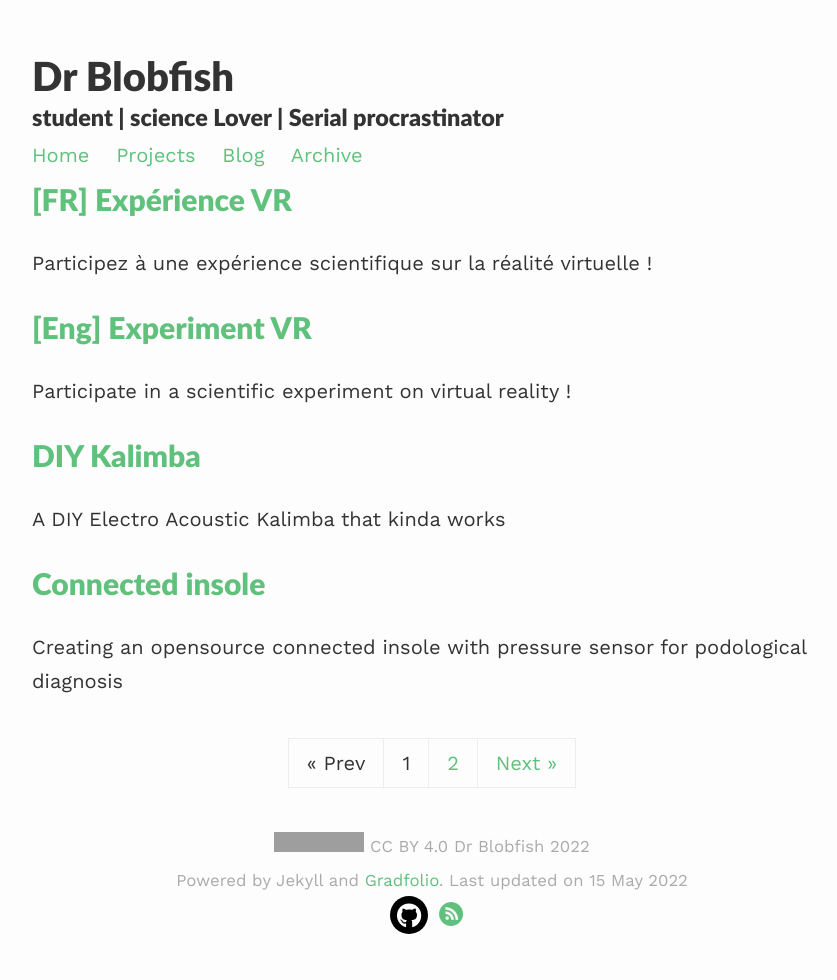
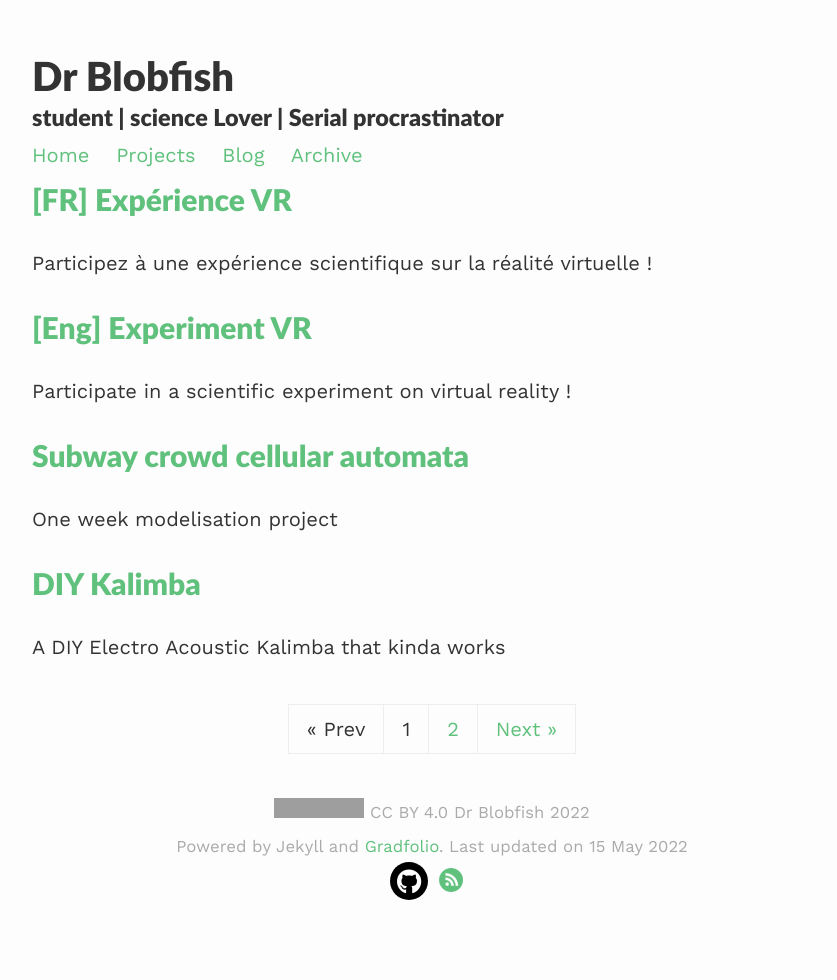
Before and after one commit to drblobfish/drblobfish.github.io, a Jekyll site: the page built from blog/index.html, in a window 1280 px wide. Shown: the whole page, without its empty margins (208-1045 px from the left). Built offline with Jekyll 4.4.1, drawn with Linux system fonts in a browser that asks for light colours; nearby versions of some CDN libraries; the list of posts is cut into pages by our own code; grey boxes are pictures that could not be loaded.

Commit message:
updated the website

```diff
--- /dev/null
+++ b/_posts/2022-03-4-modelisation-week.md
@@ -0,0 +1,52 @@
+---
+layout: post
+title: Subway crowd cellular automata
+description: One week modelisation project
+---
+
+As an assignment in my program, we had to do a full modelisation project in **only one week**.
+
+The project turned out to be quite challenging given the time we had. However, I still think it was a very interesting learning experience.
+
+<table>
+<tr>
+ <th scope="col">
+ 	<img src="/assets/images/subway-crowd-cellular-automata/dynamic-1.png" width="95%">
+ </th>
+ <th scope="col">
+ 	<img src="/assets/images/subway-crowd-cellular-automata/dynamic-2.png" width="95%">
+ </th>
+ <th scope="col">
+ 	<img src="/assets/images/subway-crowd-cellular-automata/dynamic-3.png" width="95%">
+ </th>
+</tr>
+</table>
+<p align="center"> An example of dynamic we wanted to model</p>
+
+# Abstract
+
+The location of agents in a subway wagon are subject to complex dynamics : people want a comfortable place while avoiding proximity to other people. Added to the constant flow of subway users entering and exiting the wagon, these dynamics results in more or less efficient flow of people.
+
+During this one week modelisation project, we want to model the flow and distribution of agents evolving in a subway wagon to study the impact of the geometry of subway (position of seats and metal pole) on the flow and the final distribution of agents as well as the number of users that were able to find a comfortable place.
+
+We propose a cellular automata model describing the interaction between agents, walls of the metro, seats, and rest position (ie. next to the walls and to the metal poles).
+
+<p align="center">
+    <img src="/assets/images/subway-crowd-cellular-automata/comfort-matrix.png" width="50%">
+    <br />
+    <i align="center"></i>
+</p>
+
+# Links
+
+Our poster can be found [in pdf format here](/assets/pdf/modelisation-week/Poster Subway dynamics.pdf).
+
+Our final report can be found [in pdf format here](/assets/pdf/modelisation-week/Final_report_team3.pdf).
+
+Code for our small python package, code for data analysis, images and documentation (basically everything) are on this [github repository](https://github.com/drblobfish/subway-crowd-cellular-automata).
+
+More information can be found on our [CRI project page](https://projects.learningplanetinstitute.org/projects/1ploTJ6e/des).
+
+# Context
+
+This one week long project is produced as an assignment during the Modelisation Project Week in the [Frontiers of Life Bachelor](https://licence.learningplanetinstitute.org/fr) (Center for Interdisciplinary Research, University of Paris), with Antoine Bergel and Anton François as Teachers.
--- a/_posts/2021-12-10-connected_insole.md
+++ b/_projects/5_connected_insole.md
@@ -1,7 +1,7 @@
 ---
 layout: post
-title: "Connected insole"
-description: "Creating an opensource connected insole with pressure sensor for podological diagnosis"
+title: Connected insole
+description: Connected insole for podological diagnosis
 ---
 
 [tl;dr] As a personnal project, I worked on an insole with pressure sensors that communicates via Bluetooth to a web app (test it at [this address](https://drblobfish.github.io/connected_insole/))
```
Also changed, not shown: _pages/projects.md (+1 -1 lines), _projects/6_diving_4th_dim.md (added, +29 -0 lines), _projects/1_Lost.md (renamed from _projects/4_Lost.md), _projects/2_little_shadow.md (renamed from _projects/3_little_shadow.md), _projects/3_3d_grav_sim.md (renamed from _projects/2_3d_grav_sim.md), _projects/4_Centrifuge.md (renamed from _projects/1_Centrifuge.md), assets/images/subway-crowd-cellular-automata/comfort-matrix.png (added), assets/images/subway-crowd-cellular-automata/dynamic-1.png (added), assets/images/subway-crowd-cellular-automata/dynamic-2.png (added), assets/images/subway-crowd-cellular-automata/dynamic-3.png (added), 3 other files.
